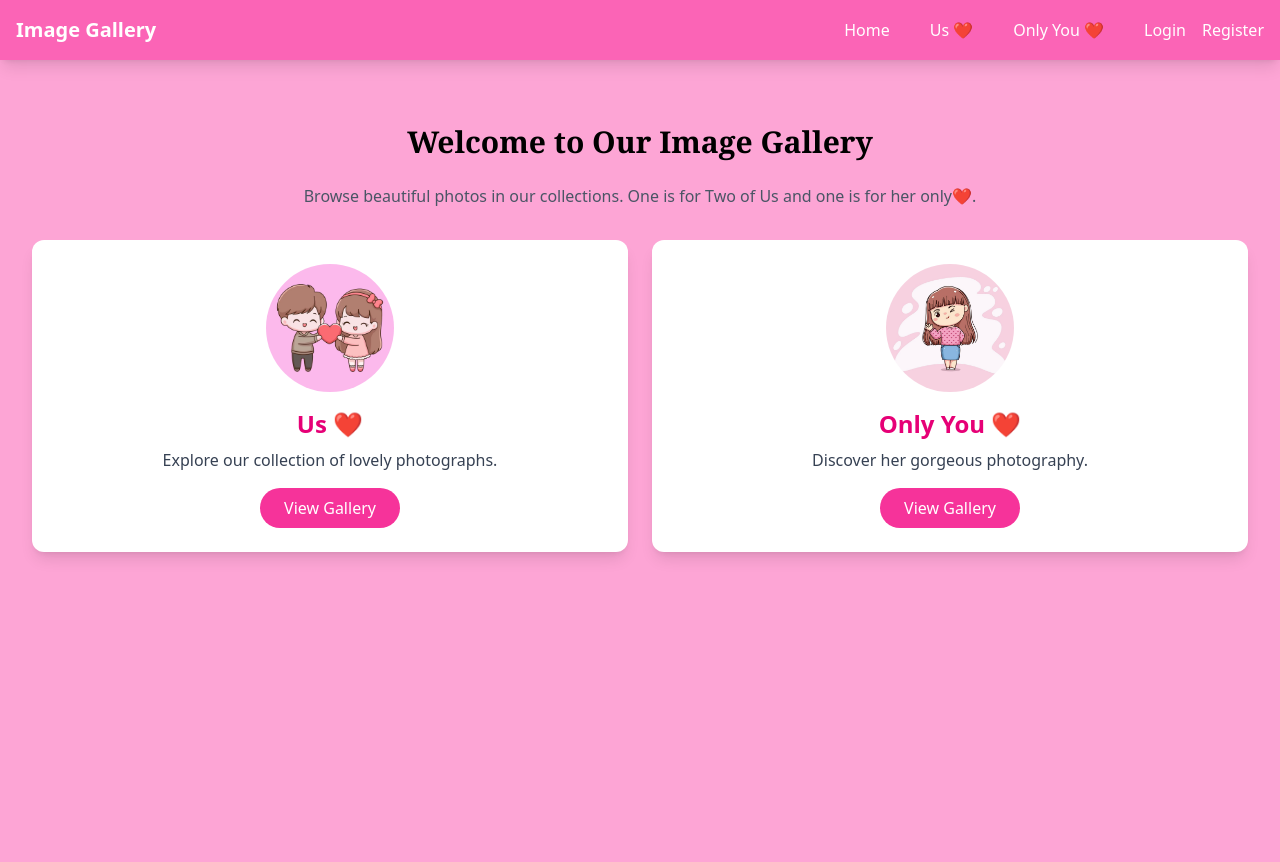
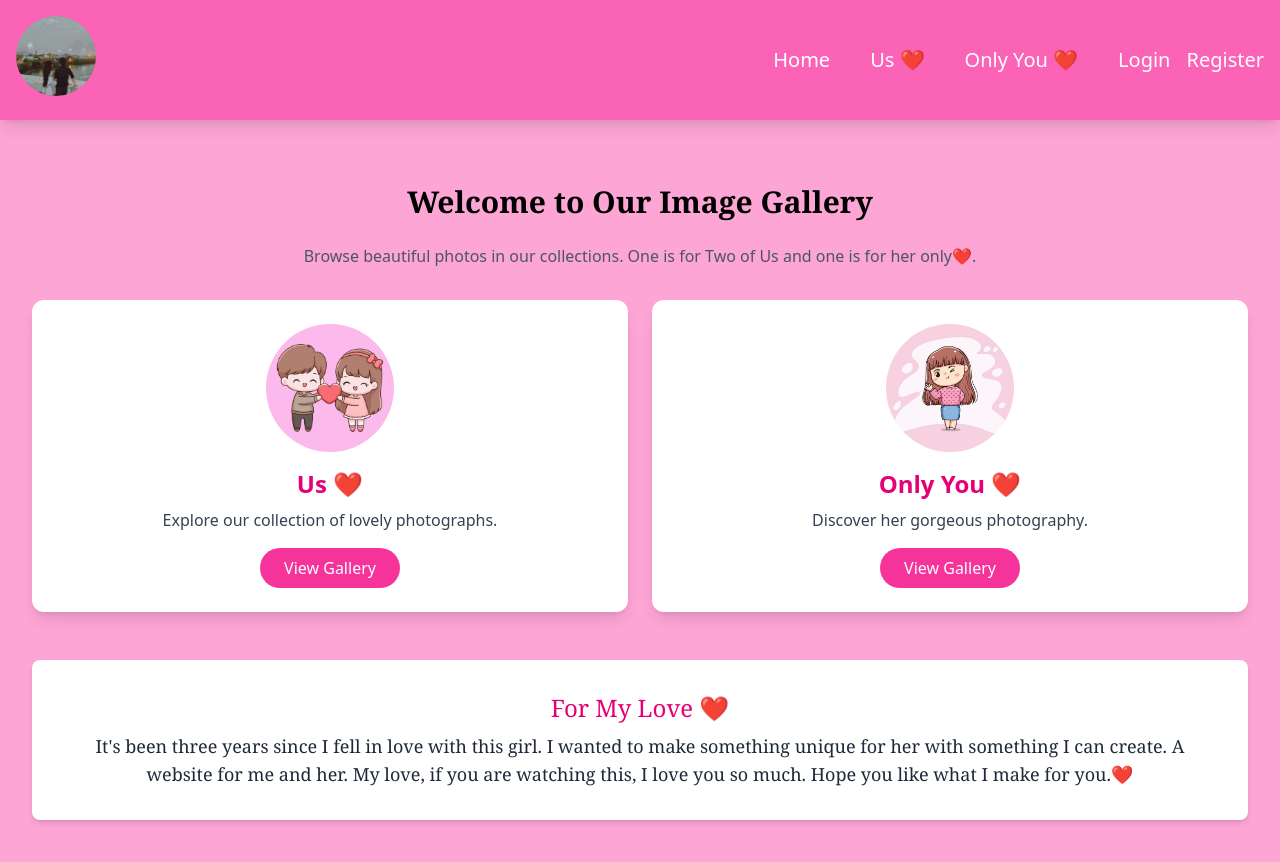
Before and after one commit to Lin18210/Image_Gallery, a React (Vite) app in the folder gallery/: page / in a window 1280 px wide. Shown: the top 862 px of the page. Before the commit the page ends 800 px from the top, so only its background shows below. Built offline with nearby package versions, Linux system fonts and the light colour scheme.

Commit message:
new implementation in homepage

```diff
--- a/gallery/src/components/Navbar.jsx
+++ b/gallery/src/components/Navbar.jsx
@@ -6,40 +6,40 @@ const Navbar = ({ isAuthenticated }) => {
       <div className="container mx-auto px-4">
         <div className="flex justify-between items-center py-4">
           {/* Logo/Brand */}
-          <Link to="/" className="text-xl font-bold">
-            Image Gallery
+          <Link to="/" className="text-xl font-bold hover:scale-125 transition-transform duration-400">
+          <img src="src/assets/Us.jpg" alt="Couple" className="w-20 h-20 rounded-full mb-2 object-cover" />
           </Link>
 
           {/* Navigation Links */}
           <div className="flex space-x-10">
-            <Link to="/" className="hover:text-gray-300 hover:scale-125 hover:underline transition-transform duration-400">
+            <Link to="/" className="text-xl hover:text-gray-300 hover:scale-125 hover:underline transition-transform duration-400">
               Home
             </Link>
-            <Link to="/couples" className="hover:text-gray-300 hover:scale-125 hover:underline transition-transform duration-400">
+            <Link to="/couples" className="text-xl hover:text-gray-300 hover:scale-125 hover:underline transition-transform duration-400">
             Us ❤️
             </Link>
-            <Link to="/solo" className="hover:text-gray-300 hover:scale-125 hover:underline transition-transform duration-400">
+            <Link to="/solo" className="text-xl hover:text-gray-300 hover:scale-125 hover:underline transition-transform duration-400">
             Only You ❤️
             </Link>
 
             {/* Conditionally render Upload link based on authentication */}
             {isAuthenticated && (
-              <Link to="/upload" className="hover:text-gray-300 hover:scale-125 hover:underline transition-transform duration-400">
+              <Link to="/upload" className="text-xl hover:text-gray-300 hover:scale-125 hover:underline transition-transform duration-400">
                 Upload Photo
               </Link>
             )}
 
             {/* Authentication Links */}
             {isAuthenticated ? (
-              <button className="hover:text-gray-300 hover:scale-125 hover:underline transition-transform duration-400">
+              <button className="text-xl hover:text-gray-300 hover:scale-125 hover:underline transition-transform duration-400">
                 Logout
               </button>
             ) : (
               <div className="flex space-x-4">
-                <Link to="/login" className="hover:text-gray-300 hover:scale-125 hover:underline transition-transform duration-400">
+                <Link to="/login" className="text-xl hover:text-gray-300 hover:scale-125 hover:underline transition-transform duration-400">
                   Login
                 </Link>
-                <Link to="/register" className="hover:text-gray-300 hover:scale-125 hover:underline transition-transform duration-400">
+                <Link to="/register" className="text-xl hover:text-gray-300 hover:scale-125 hover:underline transition-transform duration-400">
                   Register
                 </Link>
               </div>
--- a/gallery/src/pages/HomePage.jsx
+++ b/gallery/src/pages/HomePage.jsx
@@ -6,19 +6,24 @@ const HomePage = () => {
         Browse beautiful photos in our collections. One is for Two of Us and one is for her only❤️.
       </p>
       <div className="grid grid-cols-1 md:grid-cols-2 gap-6 mt-8">
-        <div className="flex flex-col items-center bg-white p-6 rounded-xl shadow-lg transition-transform transform hover:scale-105">
+        <div className="flex flex-col items-center bg-white p-6 rounded-xl shadow-lg transition-transform transform hover:scale-105 cursor-pointer">
           <img src="src/assets/Couple.avif" alt="Couple" className="w-32 h-32 rounded-full mb-4 object-cover" />
           <h2 className="text-2xl font-semibold text-pink-600 mb-2">Us ❤️</h2>
           <p className="text-gray-700 mb-4 text-center">Explore our collection of lovely photographs.</p>
           <a href="/couples" className="inline-block bg-pink-500 text-white px-6 py-2 rounded-full hover:bg-pink-600 transition">View Gallery</a>
         </div>
-        <div className="flex flex-col items-center bg-white p-6 rounded-xl shadow-lg transition-transform transform hover:scale-105">
+        <div className="flex flex-col items-center bg-white p-6 rounded-xl shadow-lg transition-transform transform hover:scale-105 cursor-pointer">
           <img src="src/assets/You.jpg" alt="Solo" className="w-32 h-32 rounded-full mb-4 object-cover" />
           <h2 className="text-2xl font-semibold text-pink-600 mb-2">Only You ❤️</h2>
           <p className="text-gray-700 mb-4 text-center">Discover her gorgeous photography.</p>
           <a href="/solo" className="inline-block bg-pink-500 text-white px-6 py-2 rounded-full hover:bg-pink-600 transition">View Gallery</a>
         </div>
       </div>
+      {/* Personal Love Message */}
+      <div className="mt-12 bg-white p-8 rounded-lg shadow-md text-center">
+        <h2 className="text-2xl font-serif text-pink-600 mb-2">For My Love ❤️</h2>
+        <p className="text-gray-800 font-serif text-lg">It's been three years since I fell in love with this girl. I wanted to make something unique for her with something I can create. A website for me and her. My love, if you are watching this, I love you so much. Hope you like what I make for you.❤️</p>
+      </div>
     </div>
   );
 };
```
Also changed, not shown: gallery/src/assets/Us.jpg (added).
